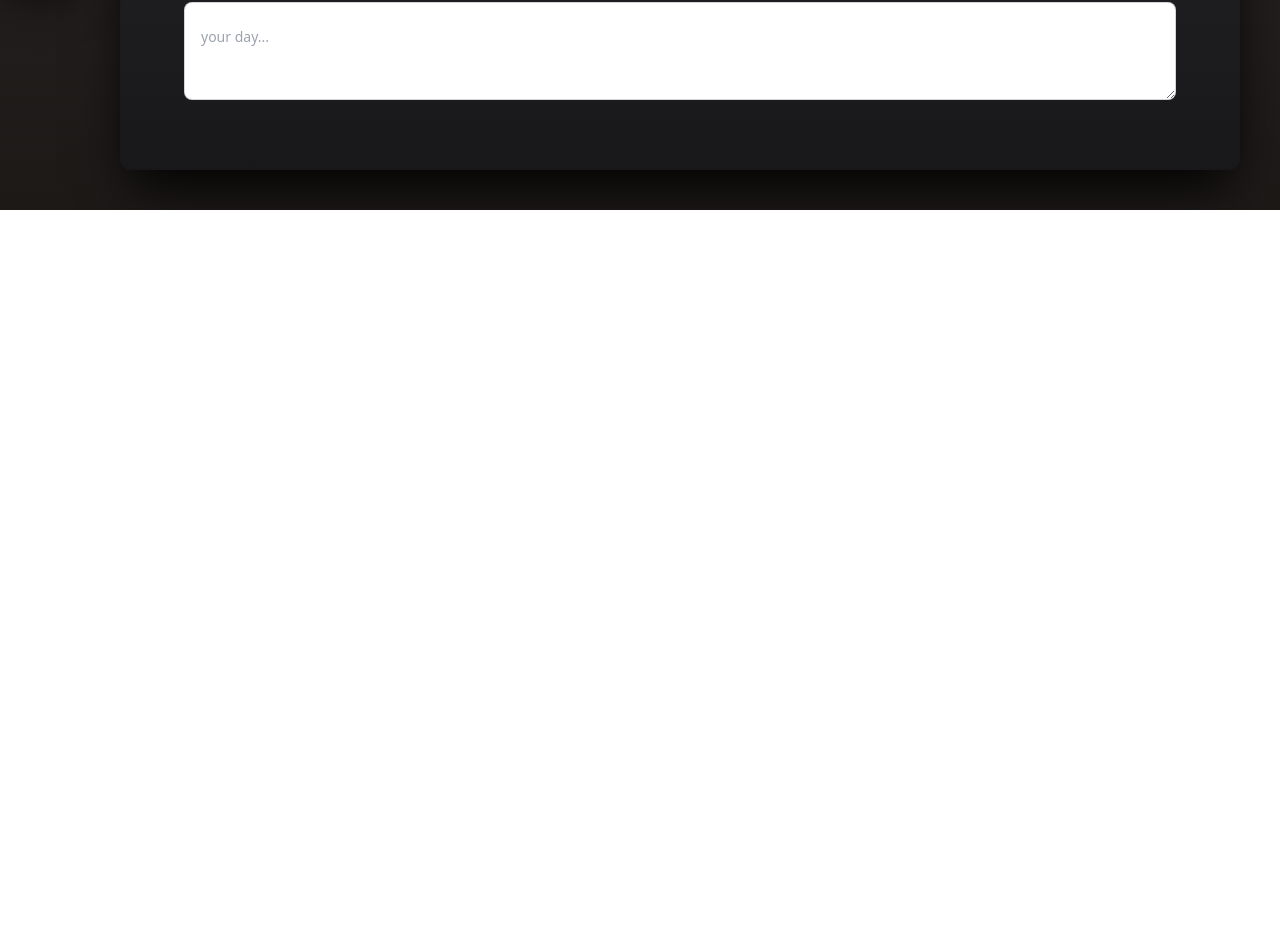
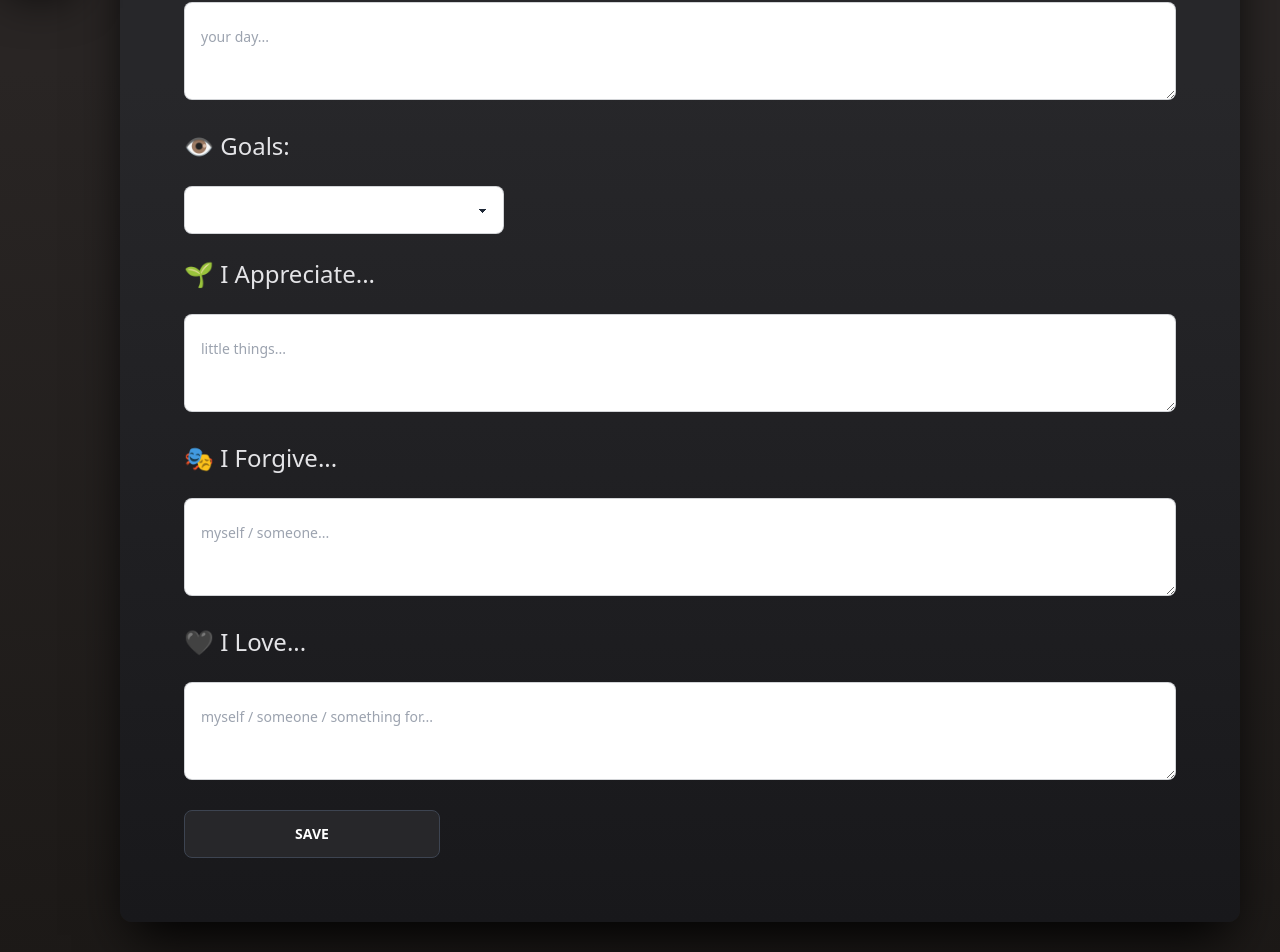
Before and after one commit to erratinsilentio/Soul-Journal, a Next.js app in the folder client/: page / in a window 1280 px wide. Shown: the part 822-1774 px from the top of the page. Before the commit the page ends 1032 px from the top, so only its background shows below. Built offline with nearby package versions, Linux system fonts and the light colour scheme; a web font is replaced by a local one.

Commit message:
feat(home page): new elements

```diff
--- a/client/app/page.tsx
+++ b/client/app/page.tsx
@@ -23,6 +23,30 @@ export default function Home() {
           className="textarea-bordered textarea min-w-full py-5"
           placeholder="your day..."
         ></textarea>
+        <p className="py-6 text-2xl text-zinc-200">👁️ Goals:</p>
+        <select className="select-bordered select w-full max-w-xs py-5">
+          <option disabled selected>
+            Who shot first?
+          </option>
+          <option>Han Solo</option>
+          <option>Greedo</option>
+        </select>
+        <p className="py-6 text-2xl text-zinc-200">🌱 I Appreciate...</p>
+        <textarea
+          className="textarea-bordered textarea min-w-full py-5"
+          placeholder="little things..."
+        ></textarea>
+        <p className="py-6 text-2xl text-zinc-200">🎭 I Forgive...</p>
+        <textarea
+          className="textarea-bordered textarea min-w-full py-5"
+          placeholder="myself / someone..."
+        ></textarea>
+        <p className="py-6 text-2xl text-zinc-200">🖤 I Love...</p>
+        <textarea
+          className="textarea-bordered textarea mb-6 min-w-full py-5"
+          placeholder="myself / someone / something for..."
+        ></textarea>
+        <button className="btn-wide btn bg-zinc-800">Save</button>{" "}
       </section>
     </main>
   );
```
